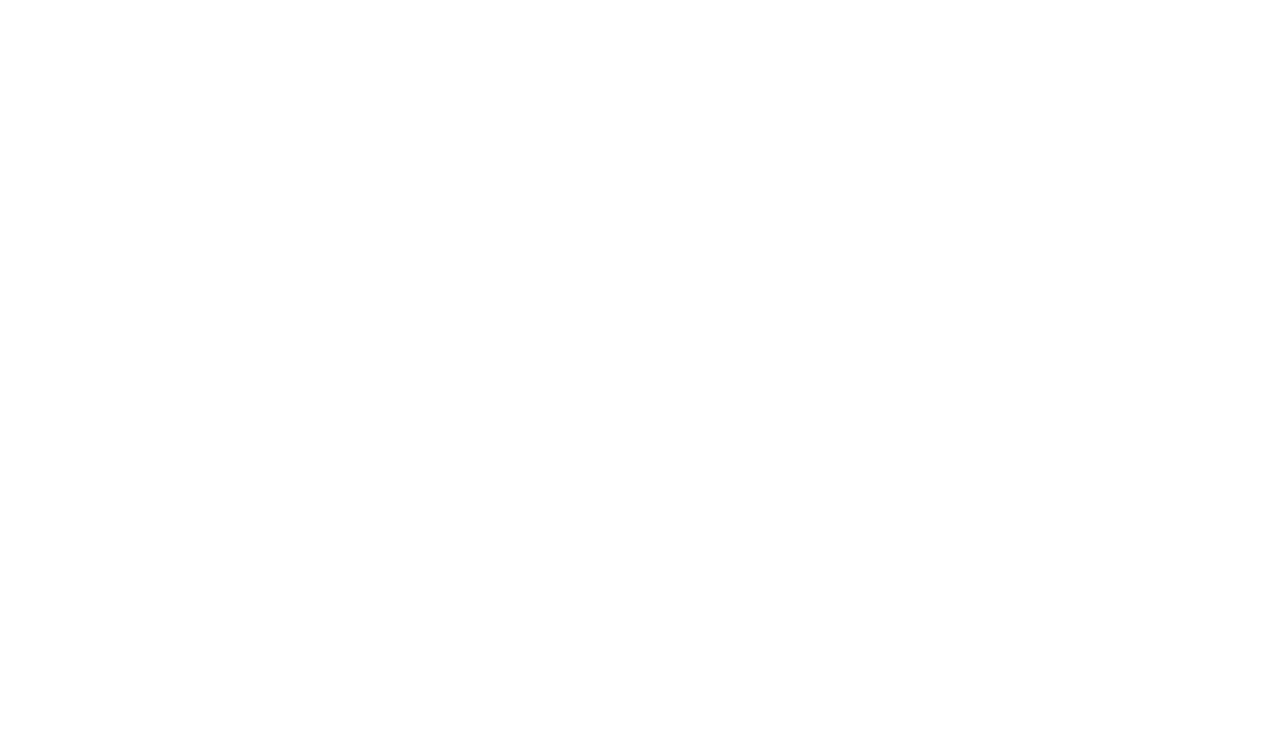
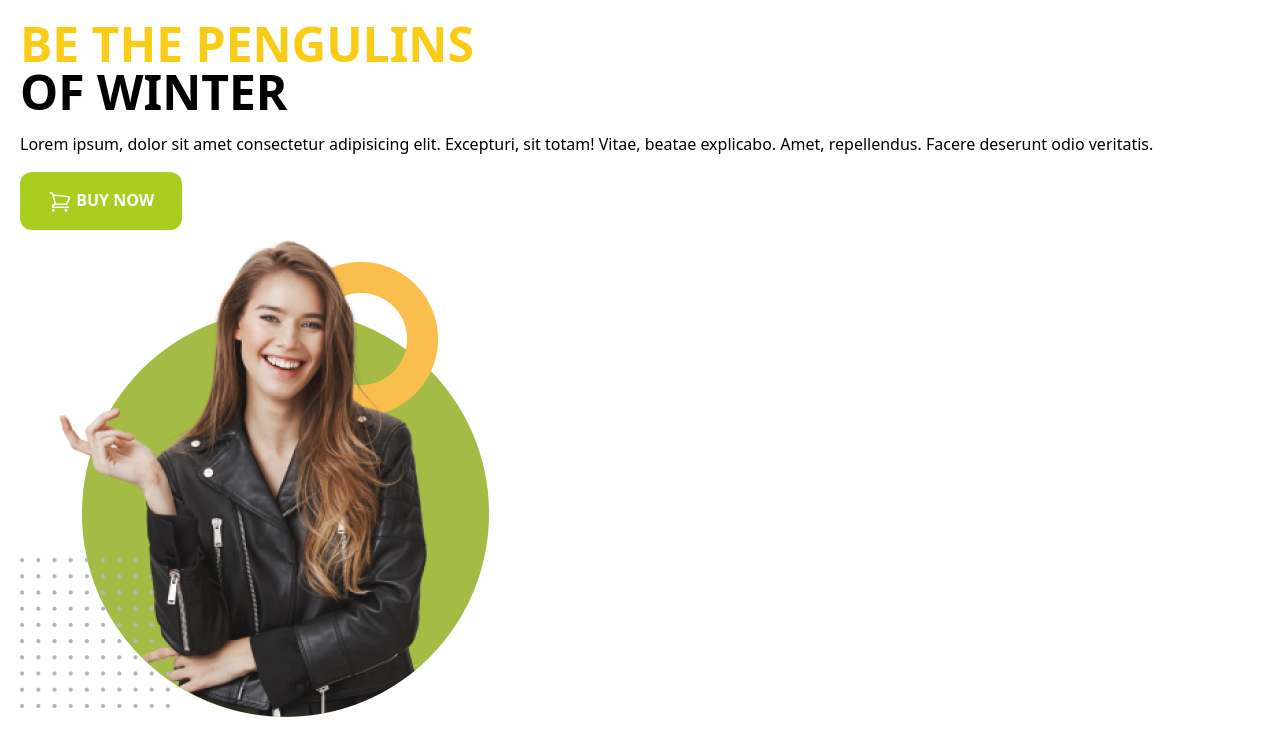
Before and after one commit to RAFSAN1010/penguin-fashion, a plain HTML site: page index.html in a window 1280 px wide. Drawn offline with nearby package versions, Linux system fonts and the light colour scheme.

Commit message:
header added

```diff
--- a/index.html
+++ b/index.html
@@ -4,9 +4,43 @@
   <meta charset="UTF-8">
   <meta http-equiv="X-UA-Compatible" content="IE=edge">
   <meta name="viewport" content="width=device-width, initial-scale=1.0">
-  <title> Penguin Fation Ltd. </title>
+  <title> Penguin Fashion Ltd. </title>
+  <!-- tailwind CDN link -->
+  <script src="https://cdn.tailwindcss.com"></script>
+  <!-- Customized code -->
+  <script>
+    tailwind.config = {
+      theme: {
+        extend: {
+          colors: {
+            clifford: '#da373d',
+          }
+        }
+      }
+    }
+  </script>
+
 </head>
 <body>
+  <header class="container mx-auto sm:m-5">
+    <section>
+      <div class="space-y-4">
+        <h1 class="text-5xl uppercase font-bold ">
+          <span class="text-yellow-400"> Be the Pengulins </span> <br>
+          <span> Of Winter </span>
+        </h1>
+        <p>Lorem ipsum, dolor sit amet consectetur adipisicing elit. Excepturi, sit totam! Vitae, beatae explicabo. Amet, repellendus. Facere deserunt odio veritatis.</p>
+        <button class="bg-[#AACE1F] uppercase text-white px-7 py-4 font-semibold rounded-xl">
+          <svg xmlns="http://www.w3.org/2000/svg" fill="none" viewBox="0 0 24 24" stroke-width="1.5" stroke="currentColor" class="w-6 h-6 inline">
+            <path stroke-linecap="round" stroke-linejoin="round" d="M2.25 3h1.386c.51 0 .955.343 1.087.835l.383 1.437M7.5 14.25a3 3 0 00-3 3h15.75m-12.75-3h11.218c1.121-2.3 2.1-4.684 2.924-7.138a60.114 60.114 0 00-16.536-1.84M7.5 14.25L5.106 5.272M6 20.25a.75.75 0 11-1.5 0 .75.75 0 011.5 0zm12.75 0a.75.75 0 11-1.5 0 .75.75 0 011.5 0z" />
+          </svg>
 
+          Buy Now </button>
+      </div>
+      <div>
+        <img src="images/model.png" alt="">
+      </div>
+    </section>
+  </header>
 </body>
 </html>
--- /dev/null
+++ b/tailwind.config.js
@@ -0,0 +1,8 @@
+/** @type {import('tailwindcss').Config} */
+module.exports = {
+  content: ["./src/**/*.{html,js}"],
+  theme: {
+    extend: {},
+  },
+  plugins: [],
+}
```
